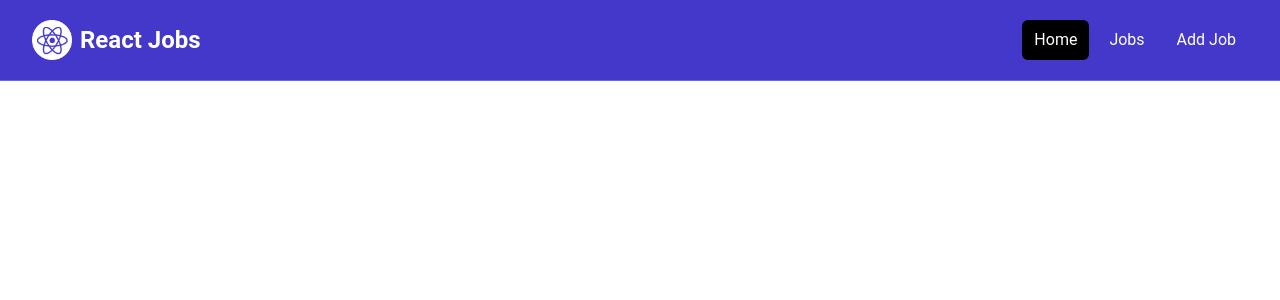
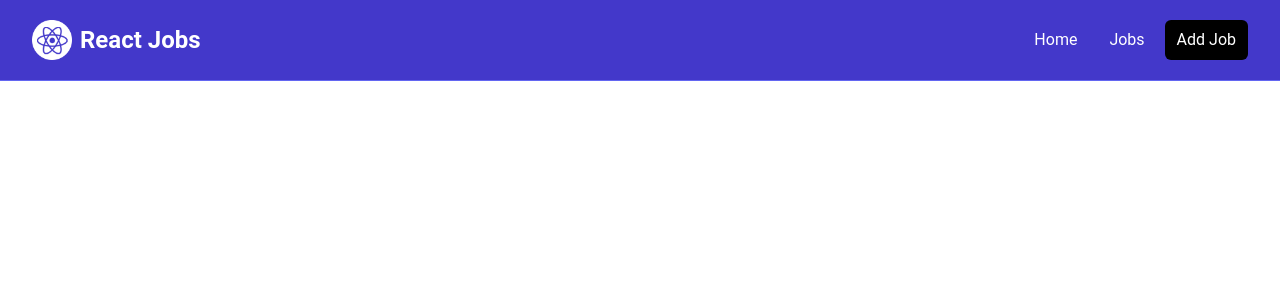
Before and after one commit to joeyovey/react-jobs, a React (Vite) app: page /add-job in a window 1280 px wide. Shown: the top 300 px of the page. Built offline with nearby package versions, Linux system fonts and the light colour scheme.

Commit message:
Active navbar

```diff
--- a/src/components/Navbar.jsx
+++ b/src/components/Navbar.jsx
@@ -1,4 +1,4 @@
-import { Link } from 'react-router-dom'
+import { NavLink } from 'react-router-dom'
 import logo from '../assets/images/logo.png'
 const Navbar = () => {
   return (
@@ -7,7 +7,7 @@
             <div className="mx-auto max-w-7xl px-2 sm:px-6 lg:px-8">
                 <div className="flex h-20 items-center justify-between">
                     <div className="flex flex-1 items-center justify-center md:items-stretch md:justify-start">
-                        <Link className="flex flex-shrink-0 items-center mr-4" href="/">
+                        <NavLink className="flex flex-shrink-0 items-center mr-4" href="/">
                             <img
                                 className="h-10 w-auto"
                                 src={logo}
@@ -15,21 +15,21 @@
                                 <span className="hidden md:block text-white text-2xl font-bold ml-2">
                                     React Jobs
                                 </span>
-                        </Link>
+                        </NavLink>
                         <div className="md:ml-auto">
                             <div className="flex space-x-2">
-                                <Link to="/"
-                                    className="text-white bg-black hover:bg-gray-900 hover:text-white rounded-md px-3 py-2">
+                                <NavLink to="/"
+                                    className={({ isActive }) => isActive ? 'bg-black text-white hover:bg-gray-900 hover:text-white rounded-md px-3 py-2' : 'text-white hover:bg-gray-900 hover:text-white rounded-md px-3 py-2'}>
                                         Home
-                                </Link>
-                                <Link to="/jobs"
-                                    className="text-white hover:bg-gray-900 hover:text-white rounded-md px-3 py-2">
+                                </NavLink>
+                                <NavLink to="/jobs"
+                                    className={({ isActive }) => isActive ? 'bg-black text-white hover:bg-gray-900 hover:text-white rounded-md px-3 py-2' : 'text-white hover:bg-gray-900 hover:text-white rounded-md px-3 py-2'}>
                                         Jobs
-                                </Link>
-                                <Link to="/add-job"
-                                    className="text-white hover:bg-gray-900 hover:text-white rounded-md px-3 py-2">
+                                </NavLink>
+                                <NavLink to="/add-job"
+                                    className={({ isActive }) => isActive ? 'bg-black text-white hover:bg-gray-900 hover:text-white rounded-md px-3 py-2' : 'text-white hover:bg-gray-900 hover:text-white rounded-md px-3 py-2'}>
                                         Add Job
-                                </Link>
+                                </NavLink>
                             </div>
                         </div>
                     </div>
```
